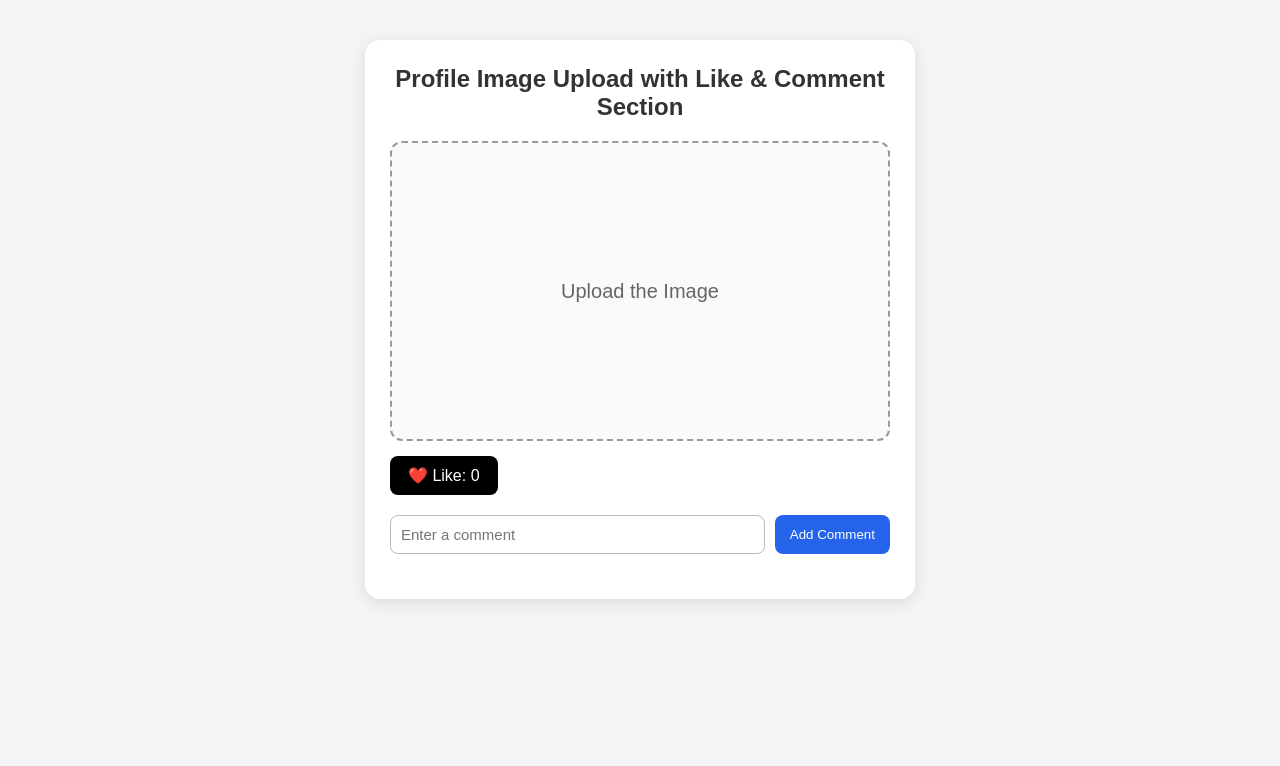
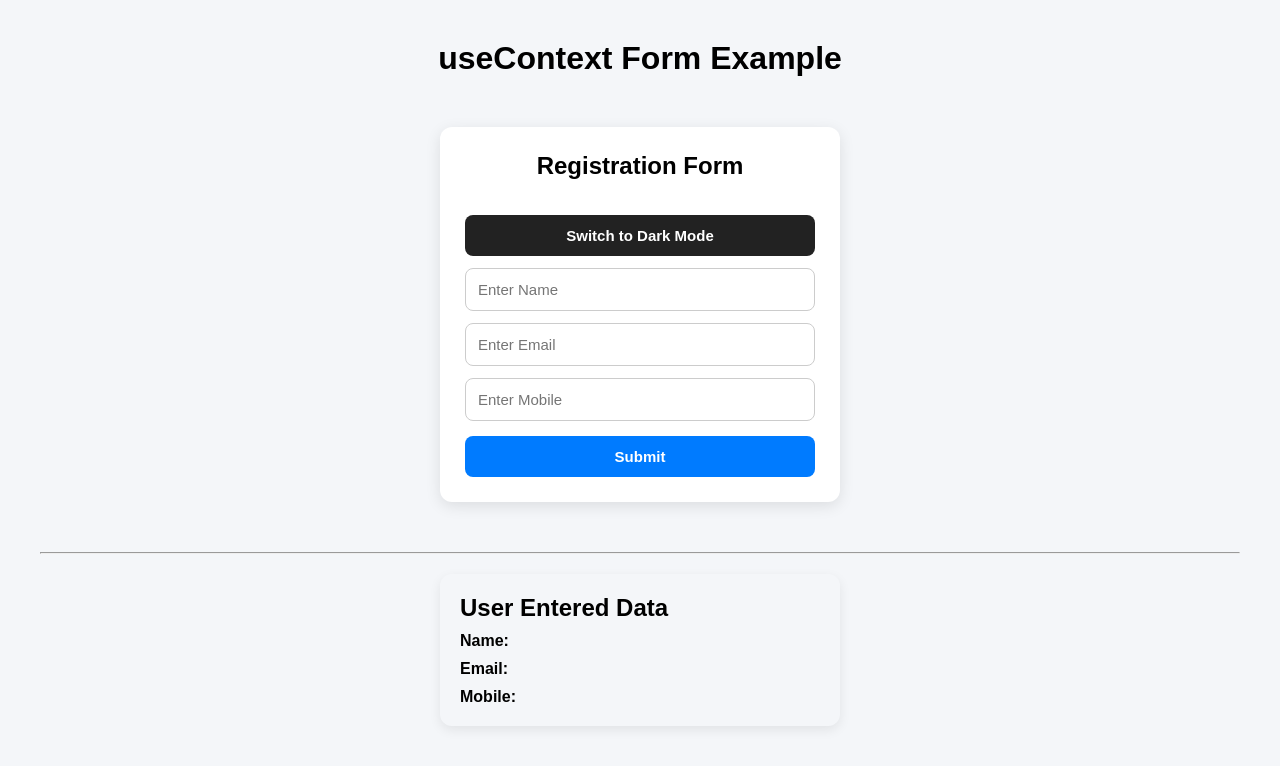
Before and after one commit to satyanarayanakatru/ReactTrainingTasks, a React (Vite) app in the folder ReactTask/: page / in a window 1280 px wide. Shown: the top 766 px of the page. Built offline with nearby package versions, Linux system fonts and the light colour scheme.

Commit message:
Task 8 – Form using useContext & Theme Toggle

```diff
--- a/ReactTask/src/App.css
+++ b/ReactTask/src/App.css
@@ -0,0 +1,105 @@
+* {
+  margin: 0;
+  padding: 0;
+  box-sizing: border-box;
+}
+
+body {
+  font-family: Arial, sans-serif;
+  background: #f4f6f9;
+}
+
+.app {
+  min-height: 100vh;
+  transition: 0.3s;
+  padding: 20px;
+}
+
+.app.light {
+  background-color: #f4f6f9;
+  color: black;
+}
+
+.app.black {
+  background-color: #121212;
+  color: white;
+}
+
+.reg-form-container {
+  width: 400px;
+  margin: 50px auto;
+  padding: 25px;
+  border-radius: 12px;
+  transition: 0.3s;
+  box-shadow: 0px 4px 15px rgba(0, 0, 0, 0.1);
+}
+
+.light {
+  background-color: white;
+  color: black;
+}
+
+.black {
+  background-color: #1e1e1e;
+  color: white;
+}
+
+.input-field {
+  width: 100%;
+  padding: 12px;
+  margin-top: 12px;
+  border-radius: 8px;
+  border: 1px solid #ccc;
+  outline: none;
+  font-size: 15px;
+  transition: 0.3s;
+}
+
+.input-field:focus {
+  border-color: #007bff;
+  box-shadow: 0px 0px 5px rgba(0, 123, 255, 0.4);
+}
+
+.btn {
+  width: 100%;
+  padding: 12px;
+  margin-top: 15px;
+  border: none;
+  border-radius: 8px;
+  cursor: pointer;
+  font-size: 15px;
+  font-weight: bold;
+  transition: 0.3s;
+}
+
+.toggle-btn {
+  background-color: #222;
+  color: white;
+}
+
+.toggle-btn:hover {
+  background-color: #444;
+}
+
+.submit-btn {
+  background-color: #007bff;
+  color: white;
+}
+
+.submit-btn:hover {
+  background-color: #0056b3;
+}
+
+.preview-box {
+  width: 400px;
+  margin: 20px auto;
+  padding: 20px;
+  /* background: white; */
+  border-radius: 12px;
+  box-shadow: 0px 4px 12px rgba(0, 0, 0, 0.08);
+}
+
+.preview-box p {
+  margin-top: 10px;
+  font-size: 16px;
+}
--- a/ReactTask/src/App.jsx
+++ b/ReactTask/src/App.jsx
@@ -1,14 +1,63 @@
-import React from "react";
+import React, { createContext, useState } from "react";
 import FormValidation from "./Components/FormValidation";
 import FetchDataApi from "./Components/FetchDataApi";
 import ProfileImageUpload from "./Components/ProfileImageUpload";
+import Form from "./Components/Form";
+import "./App.css";
+
+export const FormContext = createContext();
 
 function App() {
+  const [formData, setFormData] = useState({
+    name: "",
+    email: "",
+    mobile: "",
+  });
+
+  const [mode, setMode] = useState("light");
+
+  const handleChange = (e) => {
+    setFormData({
+      ...formData,
+      [e.target.name]: e.target.value,
+    });
+  };
   return (
-    <div>
+    <div className={`app ${mode}`}>
       {/* <FormValidation /> */}
       {/* <FetchDataApi /> */}
-      <ProfileImageUpload />
+      {/* <ProfileImageUpload /> */}
+      <div style={{ padding: "20px" }}>
+        <h1 style={{ textAlign: "center" }}>useContext Form Example</h1>
+        <FormContext.Provider
+          value={{
+            formData,
+            handleChange,
+            mode,
+            setMode,
+          }}
+        >
+          <Form />
+        </FormContext.Provider>
+
+        <hr />
+
+        <div className="preview-box">
+          <h2>User Entered Data</h2>
+
+          <p>
+            <strong>Name:</strong> {formData.name}
+          </p>
+
+          <p>
+            <strong>Email:</strong> {formData.email}
+          </p>
+
+          <p>
+            <strong>Mobile:</strong> {formData.mobile}
+          </p>
+        </div>
+      </div>
     </div>
   );
 }
--- /dev/null
+++ b/ReactTask/src/Components/Form.jsx
@@ -0,0 +1,18 @@
+import React, { useContext } from "react";
+import InputFields from "./InputFields";
+import { FormContext } from "../App";
+
+function Form() {
+  const { mode } = useContext(FormContext);
+
+  return (
+    <div className={`reg-form-container ${mode}`}>
+      <h2 style={{ textAlign: "center", marginBottom: "20px" }}>
+        Registration Form
+      </h2>
+      <InputFields />
+    </div>
+  );
+}
+
+export default Form;
--- /dev/null
+++ b/ReactTask/src/Components/InputFields.jsx
@@ -0,0 +1,50 @@
+import React, { useContext } from "react";
+import { FormContext } from "../App";
+
+function InputFields() {
+  const { formData, handleChange, mode, setMode } = useContext(FormContext);
+
+  return (
+    <div>
+      <button
+        className="btn toggle-btn"
+        onClick={() => setMode(mode === "light" ? "black" : "light")}
+      >
+        Switch to {mode === "light" ? "Dark" : "Light"} Mode
+      </button>
+
+      <input
+        className="input-field"
+        type="text"
+        name="name"
+        placeholder="Enter Name"
+        value={formData.name}
+        onChange={handleChange}
+      />
+
+      <input
+        className="input-field"
+        type="email"
+        name="email"
+        placeholder="Enter Email"
+        value={formData.email}
+        onChange={handleChange}
+      />
+
+      <input
+        className="input-field"
+        type="text"
+        name="mobile"
+        placeholder="Enter Mobile"
+        value={formData.mobile}
+        onChange={handleChange}
+      />
+
+      <button className="btn submit-btn" type="submit">
+        Submit
+      </button>
+    </div>
+  );
+}
+
+export default InputFields;
```
